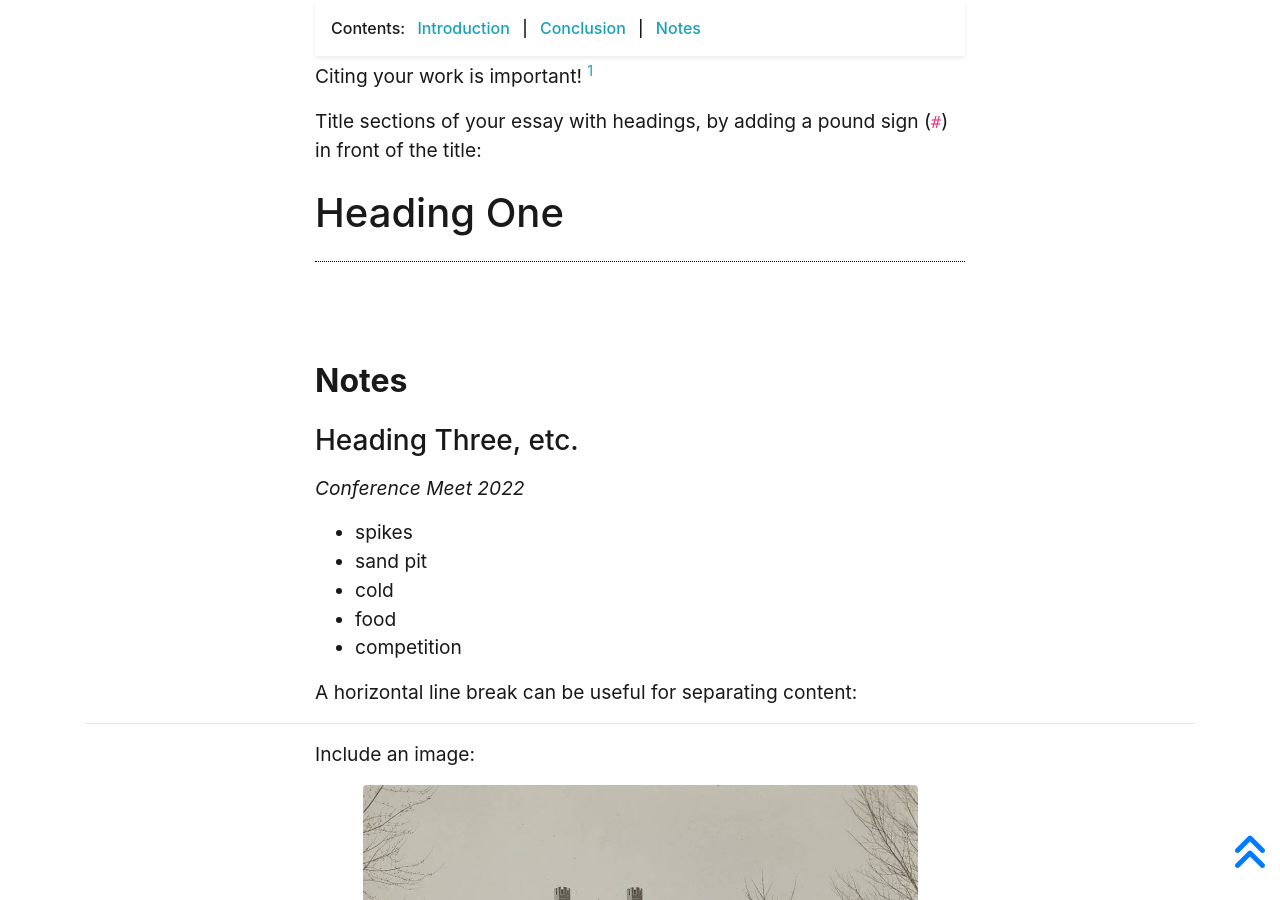
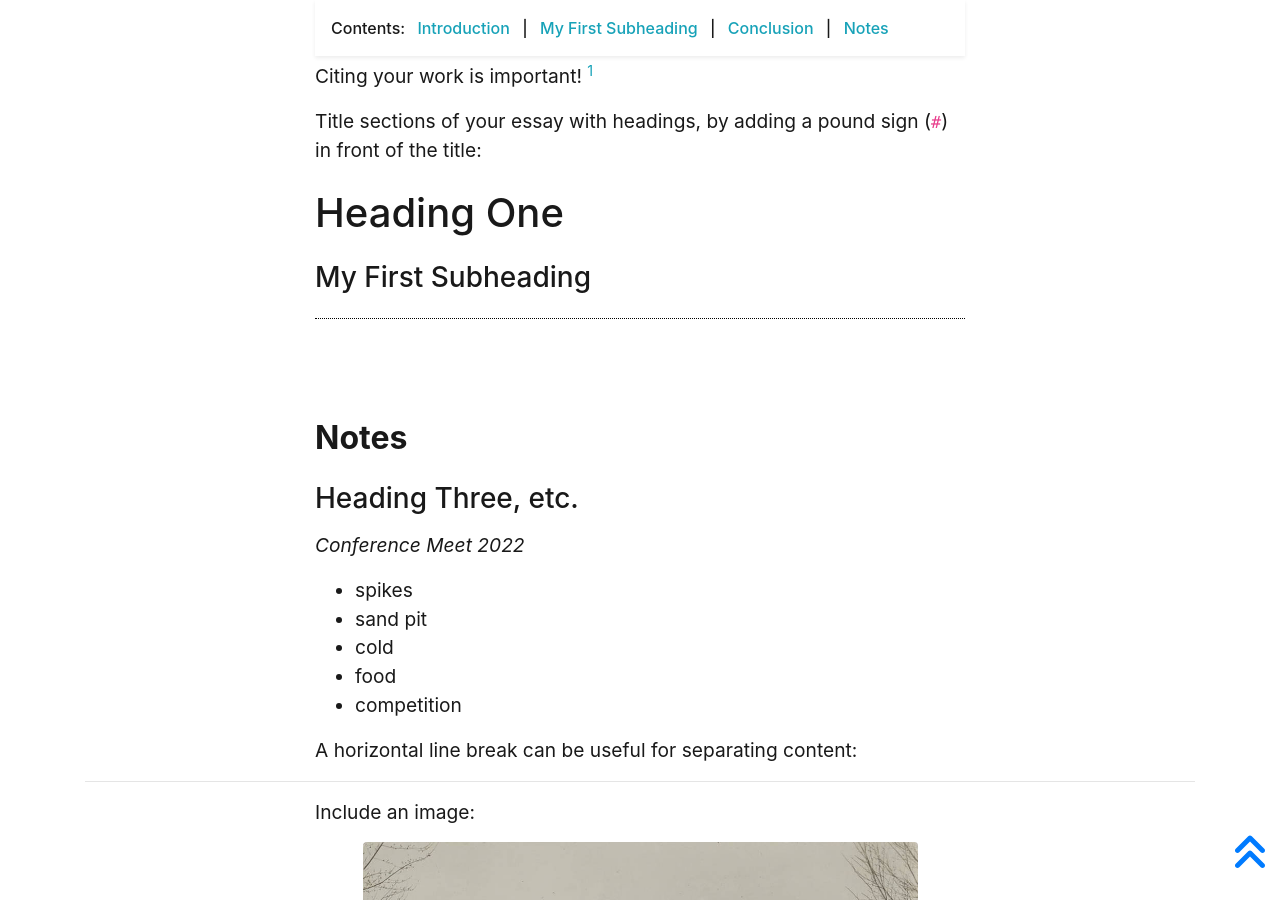
Before and after one commit to taylerlyday/digital-history_project, a Jekyll site: the page built from pages/essay-01.md, in a window 1280 px wide and 900 px high, scrolled down 1694 px. Built offline with Jekyll 4.4.1, drawn with Linux system fonts in a browser that asks for light colours; nearby versions of some CDN libraries; library files that are not in the unit come from our copies.

Commit message:
Update essay-01.md

```diff
--- a/pages/essay-01.md
+++ b/pages/essay-01.md
@@ -4,7 +4,7 @@ layout: about
 permalink: /essay-01.html
 ---
 
-{% include feature/nav-menu.html sections="Introduction;Conclusion;Notes" %}
+{% include feature/nav-menu.html sections="Introduction;My First Subheading;Conclusion;Notes" %}
 
 # The Art of English
 
@@ -33,7 +33,7 @@ Title sections of your essay with headings, by adding a pound sign (`#`) in fron
 
 # Heading One
 
-
+### My First Subheading
 
 ## Notes
 
```
